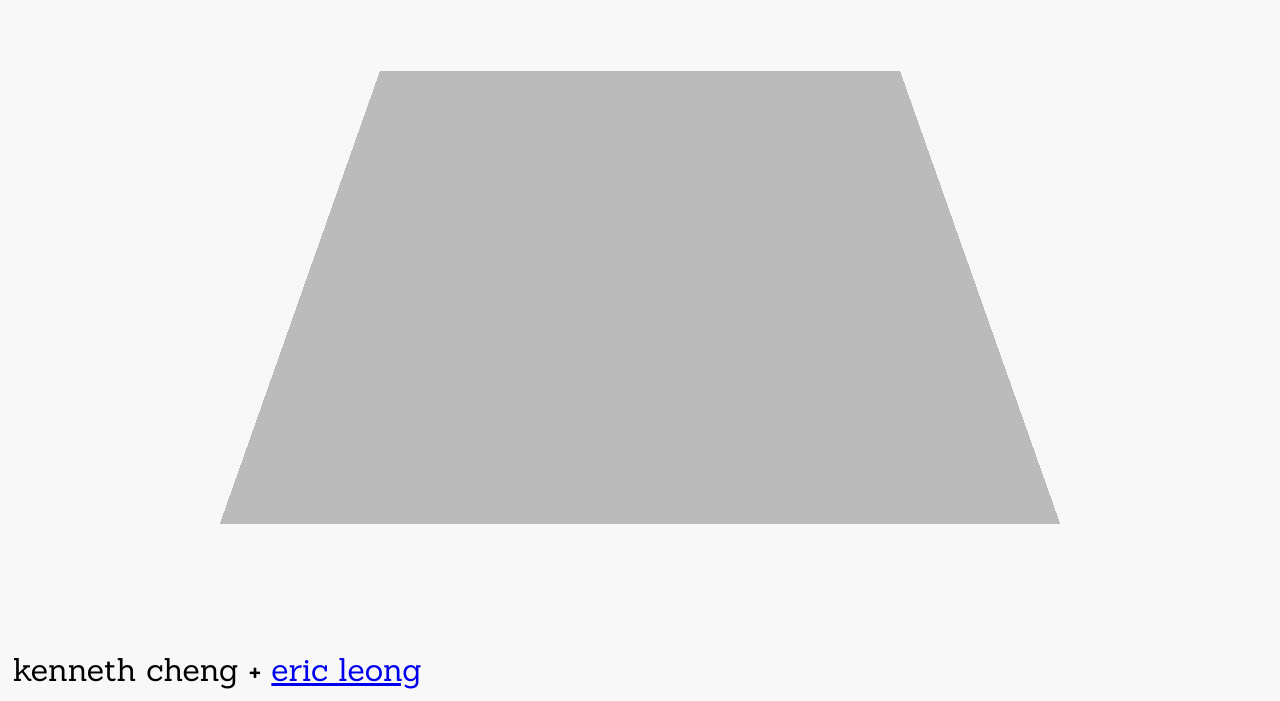
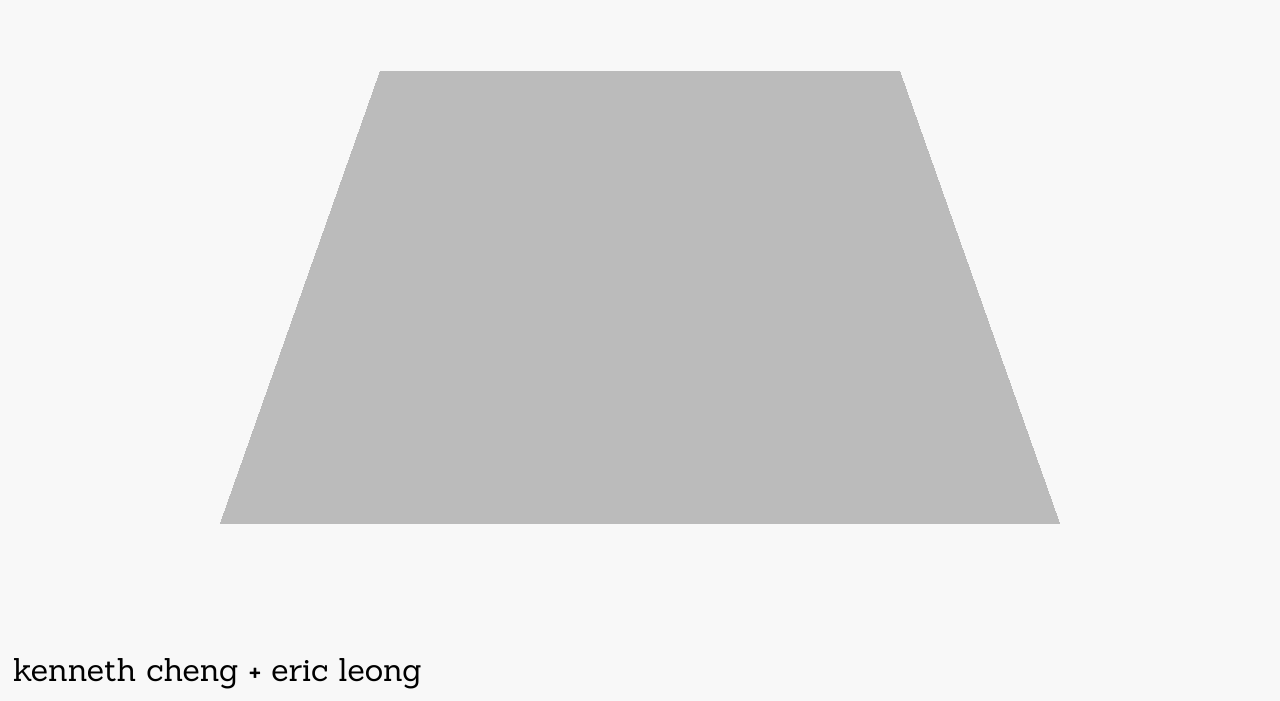
Before and after one commit to dashuaige92/node_arduino, a website: page index.html in a window 1280 px wide. Shown: the part 99-800 px from the top of the page. Drawn offline with nearby package versions, Linux system fonts and the light colour scheme; animation ran at ten frames a second.

Commit message:
fixed link color

```diff
--- a/css/style.css
+++ b/css/style.css
@@ -30,3 +30,8 @@ html, body {
 	left: 1%;
 	bottom: 0%;
 }
+
+a, a:link, a:visited, a:hover {
+	text-decoration: none;
+	color: black;
+}
```
